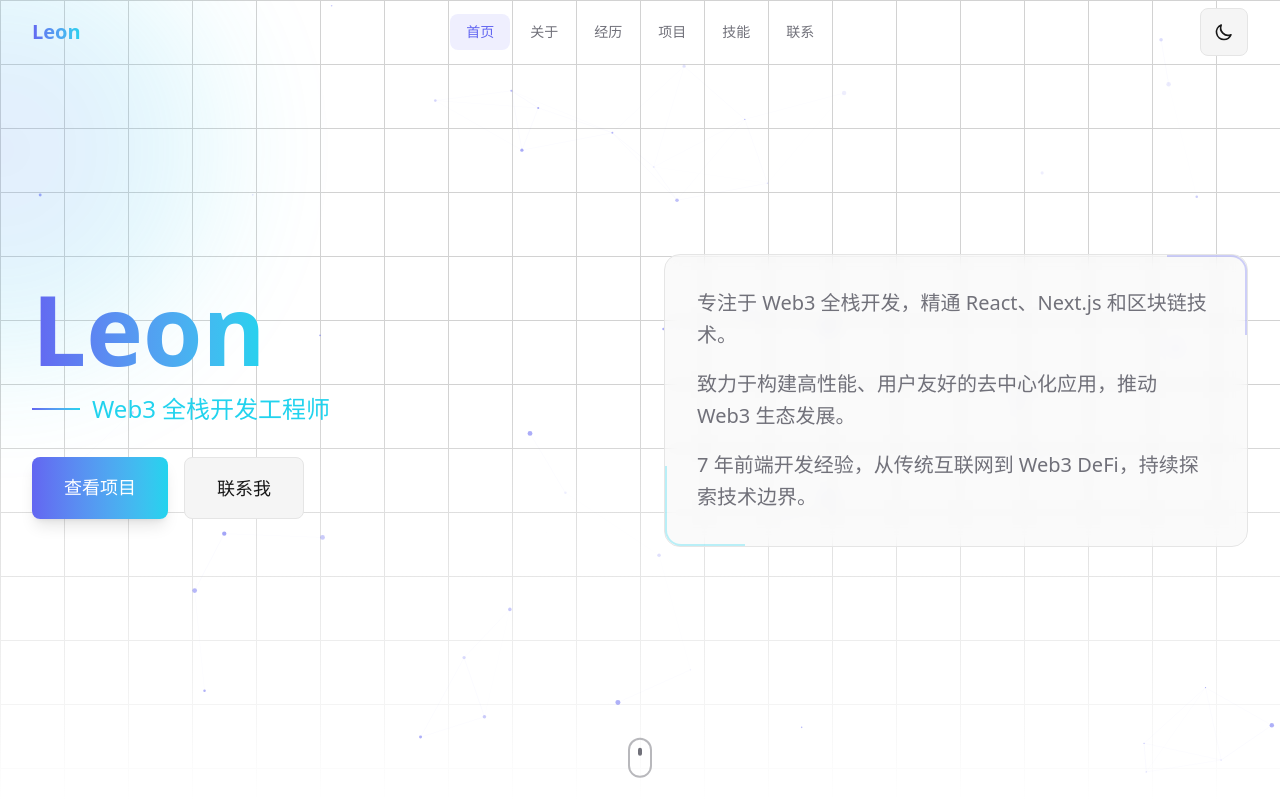
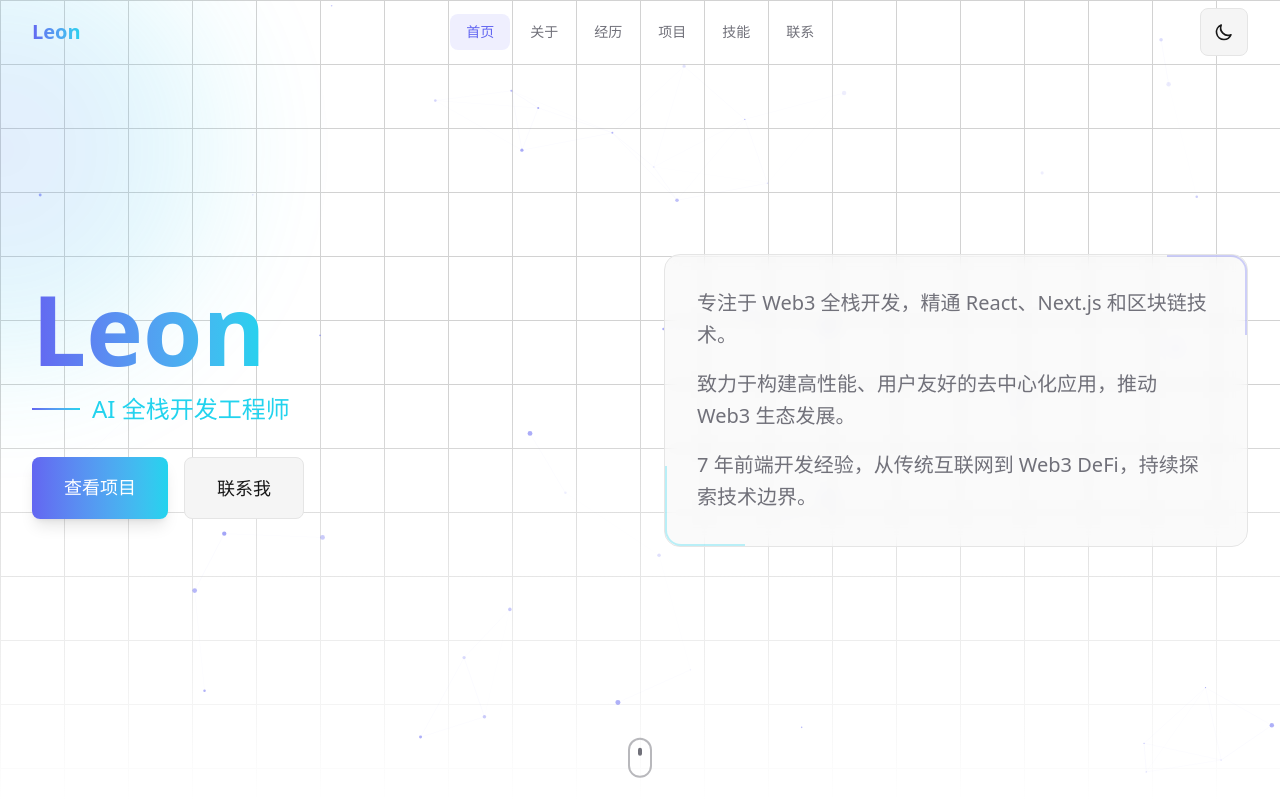
Before and after one commit to leonaries/ai-fullstack-leon, a Next.js app: page / in a window 1280 px wide. Shown: the top 800 px of the page. Built offline with nearby package versions, Linux system fonts and the light colour scheme.

Commit message:
fix: change title to AI 全栈开发工程师

```diff
--- a/app/layout.tsx
+++ b/app/layout.tsx
@@ -14,12 +14,12 @@ const geistMono = Geist_Mono({
 });
 
 export const metadata: Metadata = {
-  title: "Leon - Web3 全栈开发工程师",
+  title: "Leon - AI 全栈开发工程师",
   description: "专注于 Web3 全栈开发，精通 React、Next.js 和区块链技术。致力于构建高性能、用户友好的去中心化应用。",
   keywords: ["Web3", "DeFi", "React", "Next.js", "区块链", "全栈开发", "Wagmi", "Solidity"],
   authors: [{ name: "Leon" }],
   openGraph: {
-    title: "Leon - Web3 全栈开发工程师",
+    title: "Leon - AI 全栈开发工程师",
     description: "专注于 Web3 全栈开发，精通 React、Next.js 和区块链技术",
     url: "https://leonaries.cn",
     siteName: "Leon Portfolio",
@@ -28,7 +28,7 @@ export const metadata: Metadata = {
   },
   twitter: {
     card: "summary_large_image",
-    title: "Leon - Web3 全栈开发工程师",
+    title: "Leon - AI 全栈开发工程师",
     description: "专注于 Web3 全栈开发，精通 React、Next.js 和区块链技术",
   },
 };
@@ -49,7 +49,7 @@ export default function RootLayout({
               "@type": "Person",
               name: "Leon",
 
-              jobTitle: "Web3 全栈开发工程师",
+              jobTitle: "AI 全栈开发工程师",
               description: "专注于 Web3 全栈开发，精通 React、Next.js 和区块链技术",
               email: "leonaries9527@gmail.com",
               url: "https://leonaries.cn",
--- a/components/Hero.tsx
+++ b/components/Hero.tsx
@@ -128,7 +128,7 @@ export default function Hero() {
               <div className="flex items-center gap-3 mb-8">
                 <div className="w-12 h-[2px] bg-gradient-to-r from-[var(--primary)] to-[var(--accent)]" />
                 <p className="text-xl md:text-2xl text-[var(--accent)] font-medium">
-                  Web3 全栈开发工程师
+                  AI 全栈开发工程师
                 </p>
               </div>
             </motion.div>
```
